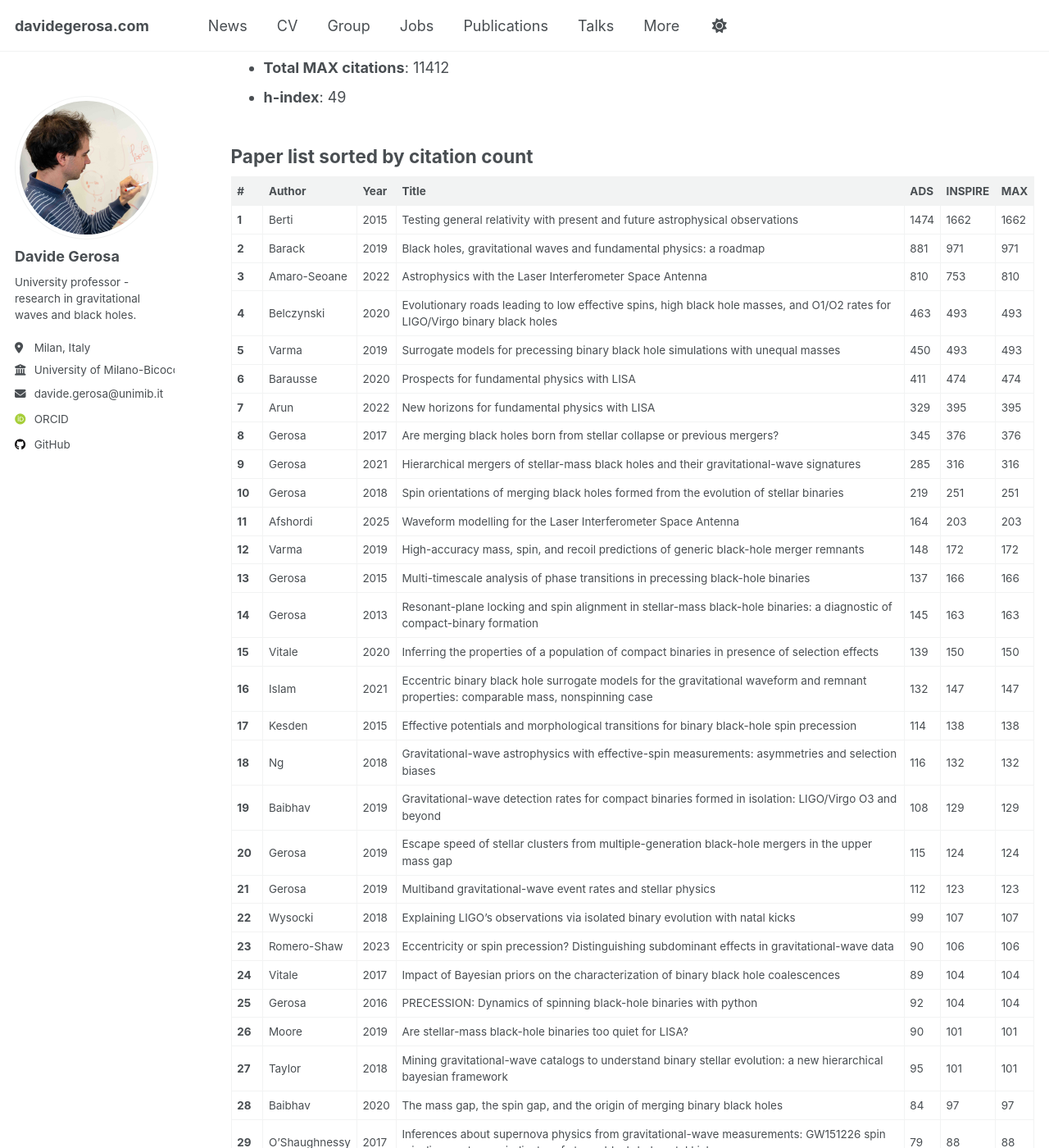
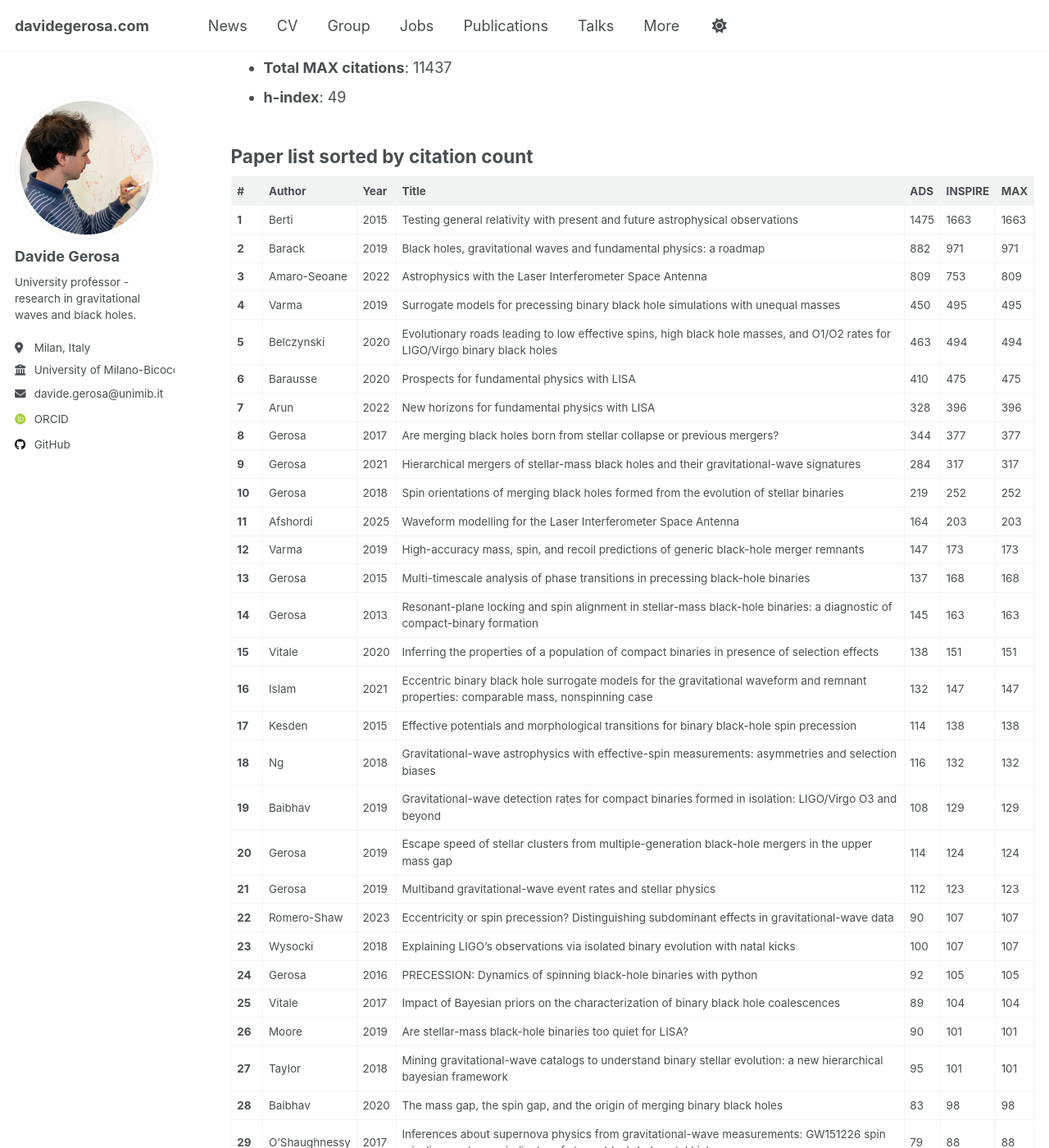
Before and after one commit to dgerosa/website, a Jekyll site: the page built from _pages/citations.md, in a window 1280 px wide and 1400 px high, scrolled down 319 px. Shown: the whole window at 82% size. Built offline with Jekyll 4.4.1, drawn with Linux system fonts in a browser that asks for light colours; some web fonts are replaced; some of the changed text lies outside the part shown.

Commit message:
Website update from workflow

```diff
--- a/_pages/_citations.md
+++ b/_pages/_citations.md
@@ -1,55 +1,55 @@
 ## Citation Summary
 
-- **Total ADS citations**: 10223
-- **Total INSPIRE citations**: 11333
-- **Total MAX citations**: 11412
+- **Total ADS citations**: 10209
+- **Total INSPIRE citations**: 11360
+- **Total MAX citations**: 11437
 - **h-index**: 49
 
 ## Paper list sorted by citation count
 
 | # | Author | Year | Title | ADS | INSPIRE | MAX |
 |---|--------|------|-------|-----|---------|-----|
-| **1** | Berti | 2015 | Testing general relativity with present and future astrophysical observations | 1474 | 1662 | 1662 |
-| **2** | Barack | 2019 | Black holes, gravitational waves and fundamental physics: a roadmap | 881 | 971 | 971 |
-| **3** | Amaro-Seoane | 2022 | Astrophysics with the Laser Interferometer Space Antenna | 810 | 753 | 810 |
-| **4** | Belczynski | 2020 | Evolutionary roads leading to low effective spins, high black hole masses, and O1/O2 rates for LIGO/Virgo binary black holes | 463 | 493 | 493 |
-| **5** | Varma | 2019 | Surrogate models for precessing binary black hole simulations with unequal masses | 450 | 493 | 493 |
-| **6** | Barausse | 2020 | Prospects for fundamental physics with LISA | 411 | 474 | 474 |
-| **7** | Arun | 2022 | New horizons for fundamental physics with LISA | 329 | 395 | 395 |
-| **8** | Gerosa | 2017 | Are merging black holes born from stellar collapse or previous mergers? | 345 | 376 | 376 |
-| **9** | Gerosa | 2021 | Hierarchical mergers of stellar-mass black holes and their gravitational-wave signatures | 285 | 316 | 316 |
-| **10** | Gerosa | 2018 | Spin orientations of merging black holes formed from the evolution of stellar binaries | 219 | 251 | 251 |
+| **1** | Berti | 2015 | Testing general relativity with present and future astrophysical observations | 1475 | 1663 | 1663 |
+| **2** | Barack | 2019 | Black holes, gravitational waves and fundamental physics: a roadmap | 882 | 971 | 971 |
+| **3** | Amaro-Seoane | 2022 | Astrophysics with the Laser Interferometer Space Antenna | 809 | 753 | 809 |
+| **4** | Varma | 2019 | Surrogate models for precessing binary black hole simulations with unequal masses | 450 | 495 | 495 |
+| **5** | Belczynski | 2020 | Evolutionary roads leading to low effective spins, high black hole masses, and O1/O2 rates for LIGO/Virgo binary black holes | 463 | 494 | 494 |
+| **6** | Barausse | 2020 | Prospects for fundamental physics with LISA | 410 | 475 | 475 |
+| **7** | Arun | 2022 | New horizons for fundamental physics with LISA | 328 | 396 | 396 |
+| **8** | Gerosa | 2017 | Are merging black holes born from stellar collapse or previous mergers? | 344 | 377 | 377 |
+| **9** | Gerosa | 2021 | Hierarchical mergers of stellar-mass black holes and their gravitational-wave signatures | 284 | 317 | 317 |
+| **10** | Gerosa | 2018 | Spin orientations of merging black holes formed from the evolution of stellar binaries | 219 | 252 | 252 |
 | **11** | Afshordi | 2025 | Waveform modelling for the Laser Interferometer Space Antenna | 164 | 203 | 203 |
-| **12** | Varma | 2019 | High-accuracy mass, spin, and recoil predictions of generic black-hole merger remnants | 148 | 172 | 172 |
-| **13** | Gerosa | 2015 | Multi-timescale analysis of phase transitions in precessing black-hole binaries | 137 | 166 | 166 |
+| **12** | Varma | 2019 | High-accuracy mass, spin, and recoil predictions of generic black-hole merger remnants | 147 | 173 | 173 |
+| **13** | Gerosa | 2015 | Multi-timescale analysis of phase transitions in precessing black-hole binaries | 137 | 168 | 168 |
 | **14** | Gerosa | 2013 | Resonant-plane locking and spin alignment in stellar-mass black-hole binaries: a diagnostic of compact-binary formation | 145 | 163 | 163 |
-| **15** | Vitale | 2020 | Inferring the properties of a population of compact binaries in presence of selection effects | 139 | 150 | 150 |
+| **15** | Vitale | 2020 | Inferring the properties of a population of compact binaries in presence of selection effects | 138 | 151 | 151 |
 | **16** | Islam | 2021 | Eccentric binary black hole surrogate models for the gravitational waveform and remnant properties: comparable mass, nonspinning case | 132 | 147 | 147 |
 | **17** | Kesden | 2015 | Effective potentials and morphological transitions for binary black-hole spin precession | 114 | 138 | 138 |
 | **18** | Ng | 2018 | Gravitational-wave astrophysics with effective-spin measurements: asymmetries and selection biases | 116 | 132 | 132 |
 | **19** | Baibhav | 2019 | Gravitational-wave detection rates for compact binaries formed in isolation: LIGO/Virgo O3 and beyond | 108 | 129 | 129 |
-| **20** | Gerosa | 2019 | Escape speed of stellar clusters from multiple-generation black-hole mergers in the upper mass gap | 115 | 124 | 124 |
+| **20** | Gerosa | 2019 | Escape speed of stellar clusters from multiple-generation black-hole mergers in the upper mass gap | 114 | 124 | 124 |
 | **21** | Gerosa | 2019 | Multiband gravitational-wave event rates and stellar physics | 112 | 123 | 123 |
-| **22** | Wysocki | 2018 | Explaining LIGO's observations via isolated binary evolution with natal kicks | 99 | 107 | 107 |
-| **23** | Romero-Shaw | 2023 | Eccentricity or spin precession? Distinguishing subdominant effects in gravitational-wave data | 90 | 106 | 106 |
-| **24** | Vitale | 2017 | Impact of Bayesian priors on the characterization of binary black hole coalescences | 89 | 104 | 104 |
-| **25** | Gerosa | 2016 | PRECESSION: Dynamics of spinning black-hole binaries with python | 92 | 104 | 104 |
+| **22** | Romero-Shaw | 2023 | Eccentricity or spin precession? Distinguishing subdominant effects in gravitational-wave data | 90 | 107 | 107 |
+| **23** | Wysocki | 2018 | Explaining LIGO's observations via isolated binary evolution with natal kicks | 100 | 107 | 107 |
+| **24** | Gerosa | 2016 | PRECESSION: Dynamics of spinning black-hole binaries with python | 92 | 105 | 105 |
+| **25** | Vitale | 2017 | Impact of Bayesian priors on the characterization of binary black hole coalescences | 89 | 104 | 104 |
 | **26** | Moore | 2019 | Are stellar-mass black-hole binaries too quiet for LISA? | 90 | 101 | 101 |
 | **27** | Taylor | 2018 | Mining gravitational-wave catalogs to understand binary stellar evolution: a new hierarchical bayesian framework | 95 | 101 | 101 |
-| **28** | Baibhav | 2020 | The mass gap, the spin gap, and the origin of merging binary black holes | 84 | 97 | 97 |
+| **28** | Baibhav | 2020 | The mass gap, the spin gap, and the origin of merging binary black holes | 83 | 98 | 98 |
 | **29** | O'Shaughnessy | 2017 | Inferences about supernova physics from gravitational-wave measurements: GW151226 spin misalignment as an indicator of strong black-hole natal kicks | 79 | 88 | 88 |
-| **30** | Gerosa | 2021 | A generalized precession parameter $$\chi_\mathrm{p}$$ to interpret gravitational-wave data | 70 | 84 | 84 |
-| **31** | Korol | 2020 | Populations of double white dwarfs in Milky Way satellites and their detectability with LISA | 79 | 80 | 80 |
-| **32** | Bouffanais | 2019 | Constraining the fraction of binary black holes formed in isolation and young star clusters with gravitational-wave data | 77 | 80 | 80 |
+| **30** | Gerosa | 2021 | A generalized precession parameter $$\chi_\mathrm{p}$$ to interpret gravitational-wave data | 70 | 85 | 85 |
+| **31** | Korol | 2020 | Populations of double white dwarfs in Milky Way satellites and their detectability with LISA | 80 | 80 | 80 |
+| **32** | Bouffanais | 2019 | Constraining the fraction of binary black holes formed in isolation and young star clusters with gravitational-wave data | 76 | 80 | 80 |
 | **33** | Horbatsch | 2015 | Tensor-multi-scalar theories: relativistic stars and 3+1 decomposition | 70 | 77 | 77 |
-| **34** | Klein | 2022 | The last three years: multiband gravitational-wave observations of stellar-mass binary black holes | 65 | 71 | 71 |
-| **35** | Gerosa | 2016 | Black-hole kicks as new gravitational-wave observables | 65 | 70 | 70 |
+| **34** | Klein | 2022 | The last three years: multiband gravitational-wave observations of stellar-mass binary black holes | 64 | 71 | 71 |
+| **35** | Gerosa | 2016 | Black-hole kicks as new gravitational-wave observables | 64 | 70 | 70 |
 | **36** | Gerosa | 2018 | Black-hole kicks from numerical-relativity surrogate models | 57 | 67 | 67 |
-| **37** | Mould | 2022 | Deep learning and Bayesian inference of gravitational-wave populations: hierarchical black-hole mergers | 61 | 65 | 65 |
+| **37** | Mould | 2022 | Deep learning and Bayesian inference of gravitational-wave populations: hierarchical black-hole mergers | 60 | 66 | 66 |
 | **38** | Gupta | 2020 | Black holes in the low mass gap: Implications for gravitational wave observations | 57 | 65 | 65 |
 | **39** | Buscicchio | 2021 | Bayesian parameter estimation of stellar-mass black-hole binaries with LISA | 56 | 64 | 64 |
 | **40** | Gerosa | 2015 | Precessional instability in binary black holes with aligned spins | 56 | 63 | 63 |
-| **41** | Gerosa | 2020 | Astrophysical implications of GW190412 as a remnant of a previous black-hole merger | 56 | 62 | 62 |
+| **41** | Gerosa | 2020 | Astrophysical implications of GW190412 as a remnant of a previous black-hole merger | 55 | 62 | 62 |
 | **42** | Gerosa | 2016 | Numerical simulations of stellar collapse in scalar-tensor theories of gravity | 51 | 60 | 60 |
 | **43** | Mould | 2022 | Which black hole formed first? Mass-ratio reversal in massive binary stars from gravitational-wave data | 47 | 58 | 58 |
 | **44** | Gerosa | 2014 | Distinguishing black-hole spin-orbit resonances by their gravitational-wave signatures | 46 | 57 | 57 |
```
Also changed, not shown: other parts of _pages/_citations.md (+25 -25 lines), _pages/_group.md (+1 -1 lines), _pages/_publications.md (+1 -1 lines), _pages/_talks.md (+1 -1 lines).
